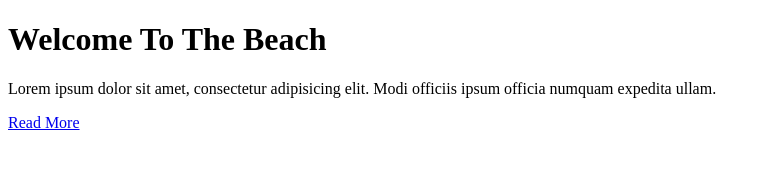
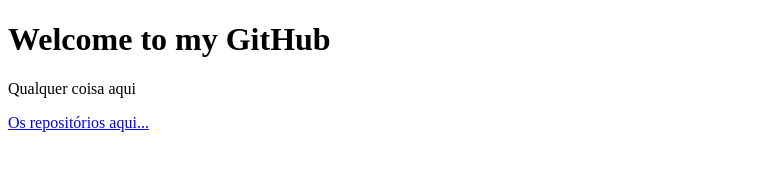
Before and after one commit to GustavoTelhada/GustavoTelhada.github.io, a plain HTML site: page index.html in a window 1280 px wide. Shown: the whole page, without its empty margins (0-771 px from the left). Drawn offline with Linux system fonts and the light colour scheme.

Commit message:
Update index.html

```diff
--- a/index.html
+++ b/index.html
@@ -1,11 +1,14 @@
 <!DOCTYPE html>
 <html>
+    <head>
+        <link rel="stylesheet" href="styles.css" />
+    </head>
     <header id="showcase">
 
-    <h1>Welcome To The Beach</h1>
+    <h1>Welcome to my GitHub</h1>
 
-    <p>Lorem ipsum dolor sit amet, consectetur adipisicing elit. Modi officiis ipsum officia numquam expedita ullam.</p>
-    <a href="#" class="button">Read More</a>
+    <p>Qualquer coisa aqui</p>
+    <a href="#" class="button">Os repositórios aqui...</a>
   </header>
 
   <body>
```
